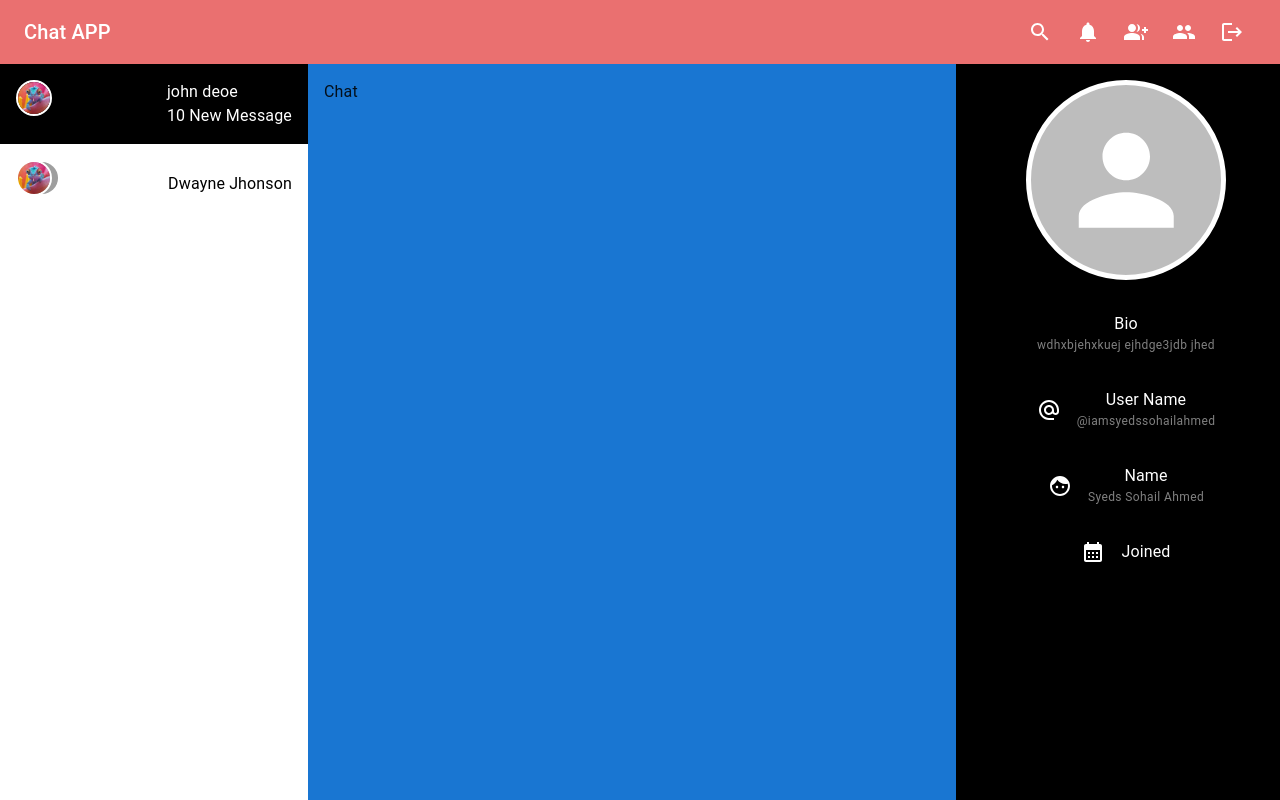
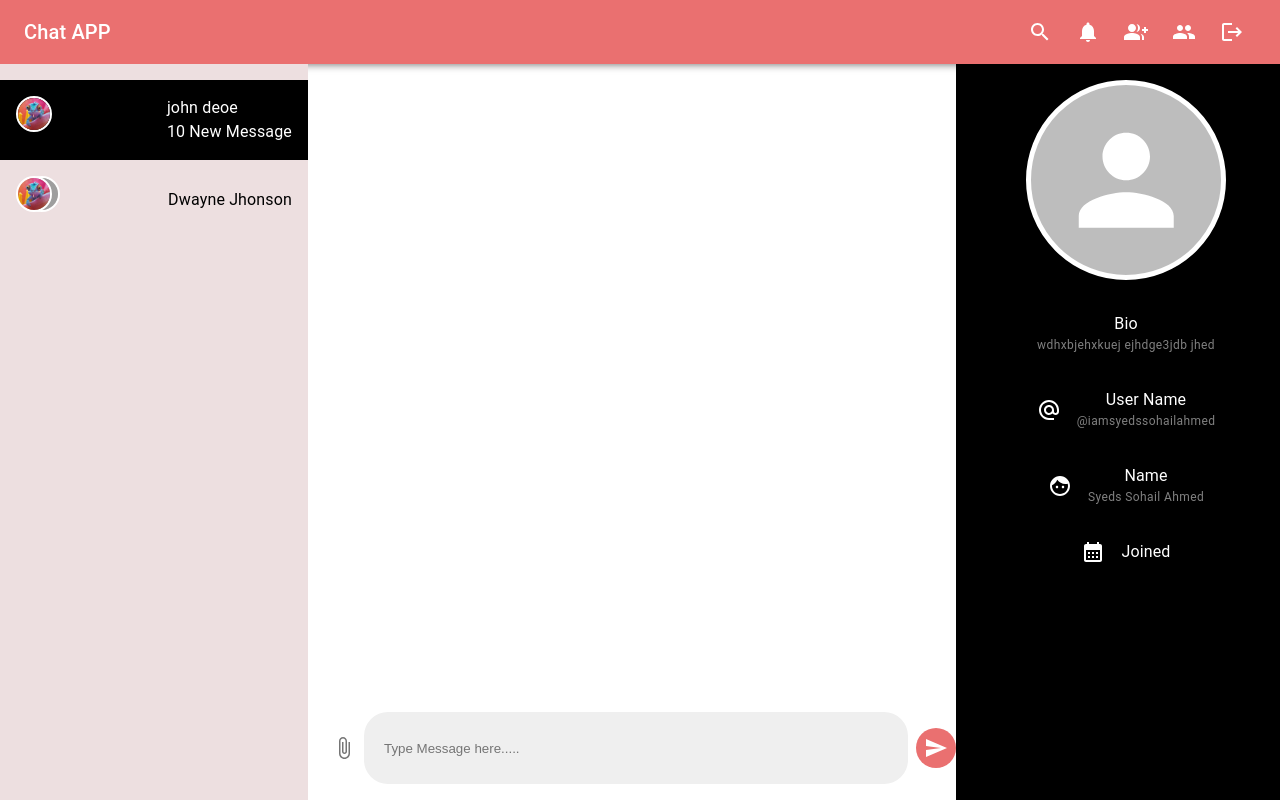
Before and after one commit to syedsohaillahmed/chat-app-frontend, a React (Vite) app: page /chat/1 in a window 1280 px wide. Built offline with nearby package versions, Linux system fonts and the light colour scheme; grey boxes are pictures that could not be loaded.

Commit message:
Addded custom input box for chat app

```diff
--- a/src/components/constants/Colors.js
+++ b/src/components/constants/Colors.js
@@ -1 +1,2 @@
 export const orange = "#ea7070"
+export const homeBackgroundColor= "#e9f0e5"
--- a/src/components/layout/AppLayout.jsx
+++ b/src/components/layout/AppLayout.jsx
@@ -10,53 +10,51 @@ import { samplechatsData } from "../constants/sampleData";
 import { useParams } from "react-router-dom";
 import Profile from "../Specific/Profile";
 
-
 const AppLayout = () => (WrappedComponet) => {
-
-
-
-
   // const chatId = params.chatId
 
+  return (props) => {
+    let { chatId } = useParams();
 
-  return (props) => {
-
-    let {chatId} = useParams();
-
-    const handleDeleteChat = (e, _id, groupChat)=>{
-      e.preventDefault()
-      console.log(e, _id, groupChat)
-    }
+    const handleDeleteChat = (e, _id, groupChat) => {
+      e.preventDefault();
+      console.log(e, _id, groupChat);
+    };
 
     return (
       <>
         <Title />
         <HeaderLayout />
         {/* <Box sx={{ flexGrow: 1 }}> */}
-        <Grid  height={"calc(100vh - 4rem)"} container spacing={2}>
+        <Grid height={"calc(100vh - 4rem)"} container spacing={2}>
           <Grid
             height={"100%"}
             item
+            mt={2}
             xs={0} // Hide on extra small screens
             sm={4} // Show on small screens
             lg={3} // Adjust size on large screens
             sx={{
+              backgroundColor:"#EDDFE0",
               display: { xs: "none", sm: "block" }, // Only show on small screens and above
             }}
           >
-          <ChatList chats={samplechatsData} chatId={chatId} newMessagesAlert={[{
-            chatId:"1",
-            count:10
-          }]}
-          // onlineUsers={["1", "2"]}
-          handleDeleteChat={handleDeleteChat}
-          />
+            <ChatList
+              chats={samplechatsData}
+              chatId={chatId}
+              newMessagesAlert={[
+                {
+                  chatId: "1",
+                  count: 10,
+                },
+              ]}
+              // onlineUsers={["1", "2"]}
+              handleDeleteChat={handleDeleteChat}
+            />
           </Grid>
 
           <Grid
             height={"100%"}
-            mt={2}
-            bgcolor={"primary.main"}
             item
             xs={12} // Full width on extra small screens
             sm={8} // Medium width on small screens
@@ -77,7 +75,7 @@ const AppLayout = () => (WrappedComponet) => {
             }}
             bgcolor={"black"}
           >
-           <Profile />
+            <Profile />
           </Grid>
         </Grid>
 
--- a/src/components/styles/StyledComponent.jsx
+++ b/src/components/styles/StyledComponent.jsx
@@ -23,3 +23,13 @@ export const Link = styled(LinkComponent)
         backgroundColor: "wheat"
     }
 })
+
+export const CustomInputBox = styled("input")({
+    width:"100%",
+    height:"100%",
+    border:"none",
+    outline:"none",
+    padding: "20px",
+    borderRadius:"1.5rem",
+    backgroundColor:"ButtonHighlight"
+})
--- a/src/pages/Chat.jsx
+++ b/src/pages/Chat.jsx
@@ -1,10 +1,60 @@
-import React from 'react'
-import AppLayout from '../components/layout/AppLayout'
+import React, { useRef } from "react";
+import AppLayout from "../components/layout/AppLayout";
+import { IconButton, Stack } from "@mui/material";
+import { homeBackgroundColor } from "../components/constants/Colors";
+import { AttachFile, Send } from "@mui/icons-material";
+import { CustomInputBox } from "../components/styles/StyledComponent";
+import { orange } from "../components/constants/Colors";
 
 const Chat = () => {
+  const containerRef = useRef(null);
   return (
-    <div>Chat</div>
-  )
-}
+    <>
+      <Stack
+        ref={containerRef}
+        sx={{
+          bgcolor: { homeBackgroundColor },
+          boxSizing: "border-box",
+          padding: "1rem",
+          spacing: "1rem",
+          overflowX: "hidden",
+          overflowY: "auto",
+          height: "90%",
+        }}
+      >
+        {/* {Message render} */}
+      </Stack>
 
-export default AppLayout()(Chat)
+      <form style={{ height: "10%" }}>
+        <Stack
+          alignItems={"center"}
+          height={"100%"}
+          width={"100%"}
+          display={"flex"}
+          direction={"row"}
+        >
+          <IconButton>
+            <AttachFile />
+          </IconButton>
+          <CustomInputBox placeholder="Type Message here....." />
+          <IconButton
+            type="submit"
+            sx={{
+              backgroundColor: orange,
+              color: "white",
+              marginLeft: "0.5rem",
+              padding: "0.5rem",
+              "&:hover": {
+                bgcolor: "error.dark",
+              },
+            }}
+          >
+            <Send />
+          </IconButton>
+        </Stack>
+      </form>
+    </>
+  );
+};
+
+export default AppLayout()(Chat);
--- a/src/pages/Home.jsx
+++ b/src/pages/Home.jsx
@@ -1,9 +1,21 @@
 import React from 'react'
 import AppLayout from '../components/layout/AppLayout'
+import { Box, Typography } from '@mui/material'
+import { homeBackgroundColor } from '../components/constants/Colors'
 
 const Home = () => {
   return (
-    <div>Home</div>
+    <Box sx={{
+      display:"flex",
+      justifyContent:"center",
+      alignItems:"center",
+      bgcolor:{homeBackgroundColor},
+      height:"100%"
+    }} >
+      <Typography textAlign={"center"} variant='h5' >
+        Select A friend To Chat
+      </Typography>
+    </Box>
   )
 }
 
```
